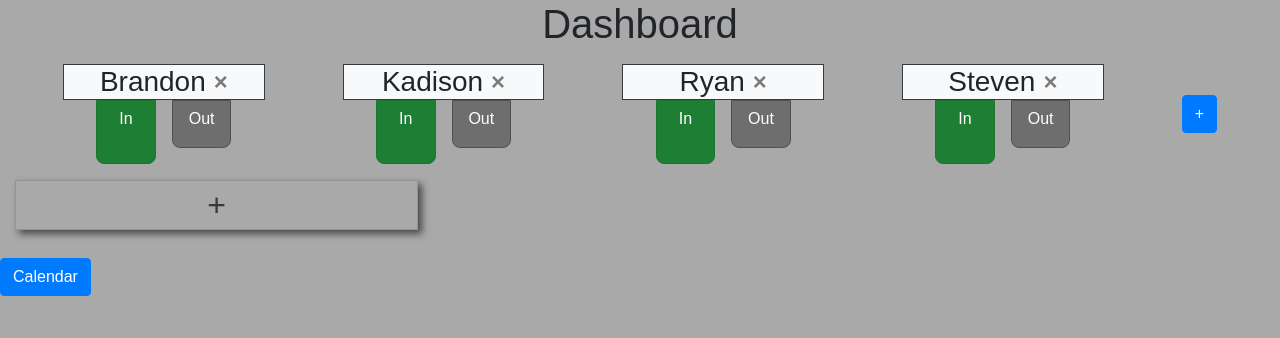
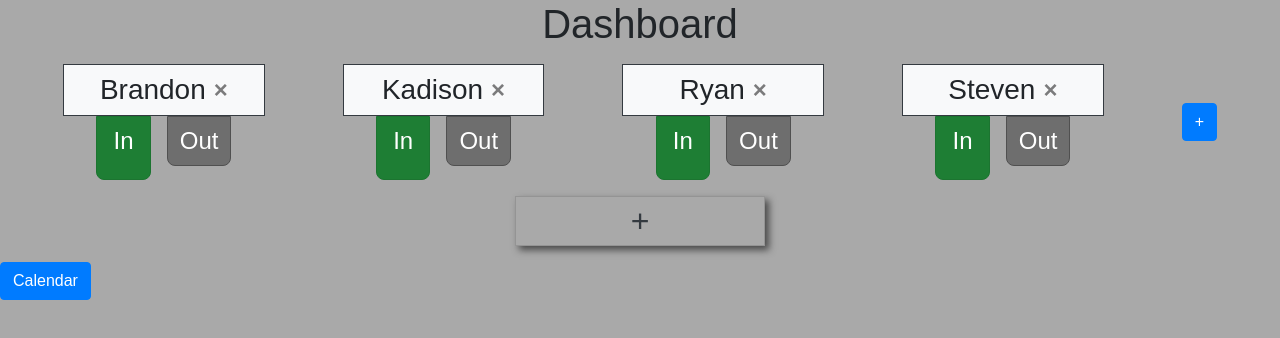
Before and after one commit to ryanfok97/roommate-hub, a React (Create React App) app in the folder react/: page / in a window 1280 px wide. Shown: the top 338 px of the page. Built offline with nearby package versions, Linux system fonts and the light colour scheme.

Commit message:
small style changes, always capitalizing roommate names

```diff
--- a/react/src/components/InOutButton.jsx
+++ b/react/src/components/InOutButton.jsx
@@ -1,6 +1,6 @@
 import React, { Component } from 'react';
 
-import { Col,
+import { Button, Col,
          Row,
          ToggleButtonGroup,
          ToggleButton } from 'react-bootstrap';
@@ -26,7 +26,7 @@ class InOutButton extends Component {
         return (
             <Col>
                 <div className='pl-5'>
-                    <Row noGutters className='justify-content-center align-items-center m-0 border border-dark bg-light'>
+                    <Row noGutters className='justify-content-center align-items-center m-0 py-2 border border-dark bg-light'>
                         <Col xs sm='auto'>
                             <h3 className='m-0'>{this.props.name}</h3>
                         </Col>
@@ -45,10 +45,10 @@ class InOutButton extends Component {
                             onChange={this.handleChange}
                             value={this.state.value}
                         >
-                            <ToggleButton value={1} variant='success' className='in-out-btn-toggle btn-block'>
+                            <ToggleButton value={1} variant='success' className='in-out-btn-toggle'>
                                 In
                             </ToggleButton>
-                            <ToggleButton value={2} variant='danger' className='in-out-btn-toggle btn-block'>
+                            <ToggleButton value={2} variant='danger' className='in-out-btn-toggle'>
                                 Out
                             </ToggleButton>
                         </ToggleButtonGroup>
--- a/react/src/components/InOutButtons.jsx
+++ b/react/src/components/InOutButtons.jsx
@@ -5,7 +5,6 @@ import { Button, Col, Container, Row } from 'react-bootstrap';
 class InOutButtons extends Component {
     render() {
         // TODO: make this configurable -- number of roommates per row? 4?
-        // TODO: also make this into a different component
         const inOutButtons = this.props.names.map((name) =>
             <InOutButton key={name} name={name}
                     handleShowRemoveModal={(name, e) => this.props.handleShowRemoveModal(name, e)}
--- a/react/src/components/StickyNote.jsx
+++ b/react/src/components/StickyNote.jsx
@@ -4,12 +4,8 @@ import { Card } from 'react-bootstrap';
 class StickyNote extends Component {
     render() {
         /* TODO:
-            * resizable (entire sticky note)
-            * editable (title, text both optional and editable)
             * bold/italic/underline/strikethrough capability (for text)
             * list capability (for text)
-            * lil x button to delete (top right corner)
-            * titles (optional and editable)
             * movable
         */
         return (
@@ -18,8 +14,8 @@ class StickyNote extends Component {
                     <button className='sticky-close close' onClick={(e) => this.props.handleDeleteStickyNote(this.props.idx, e)}>
                         <span aria-hidden='true'>&times;</span>
                     </button>
-                    <Card.Title as='input' className='sticky-note-title h5' placeholder='Note Title' />
-                    <Card.Text as='textarea' className='sticky-note-text' placeholder="What's your passive aggressive message?" />
+                    <Card.Title as='input' className='sticky-note-title h5' placeholder='Untitled' />
+                    <Card.Text contentEditable className='sticky-note-text' placeholder="What's your passive aggressive message?" />
                 </Card.Body>
             </Card>
         );
--- a/react/src/components/StickyNoteWall.jsx
+++ b/react/src/components/StickyNoteWall.jsx
@@ -1,5 +1,5 @@
 import React, { Component } from 'react';
-import { Button, Card, CardColumns, Container } from 'react-bootstrap';
+import { Button, Card, Container } from 'react-bootstrap';
 import StickyNote from './StickyNote';
 
 class StickyNoteWall extends Component {
@@ -34,12 +34,10 @@ class StickyNoteWall extends Component {
 
     render() {
         return (
-            <Container fluid className='my-3'>
-                <CardColumns className='text-center'>
-                    {this.state.notes}
-                    <Button as={Card} style={{fontSize: '2rem'}}
-                        className='sticky-note p-0 bg-transparent text-dark' onClick={() => this.handleAddStickyNote()}>+</Button>
-                </CardColumns>
+            <Container fluid className='my-3 text-center d-flex justify-content-around'>
+                {this.state.notes}
+                <Button as={Card} style={{fontSize: '2rem', overflow: 'visible', resize: 'none'}}
+                    className='sticky-note p-0 bg-transparent text-dark' onClick={() => this.handleAddStickyNote()}>+</Button>
             </Container>
         );
     }
--- a/react/src/index.css
+++ b/react/src/index.css
@@ -26,8 +26,10 @@ code {
 
 .in-out-btn-toggle {
     border-radius: 0 0 .5rem .5rem !important;
-    height: 3rem;
+    font-size: 1.5rem;
+    height: fit-content;
     margin: 0 .5rem !important;
+    width: 100%;
 }
 
 .sticky-close {
@@ -40,11 +42,30 @@ code {
 .sticky-note {
     background-color: rgb(255, 249, 171);
     border-radius: 0;
-    max-width: 30rem;
+    width: 20%;
+    max-width: 100%;
     -moz-box-shadow: 4px 4px 7px rgba(33,33,33,1);
     -webkit-box-shadow: 4px 4px 7px rgba(33,33,33,.7);
     box-shadow: 4px 4px 7px rgba(33,33,33,.7);
+    resize: both;
+    overflow: auto;
 }
+
+/* ::-webkit-scrollbar {
+    width: 15px;
+    background:lightgray;
+}
+
+::-webkit-scrollbar-track {
+    -webkit-box-shadow: inset 0 0 6px rgba(0,0,255,1);
+    border-radius: 15px;
+}
+
+::-webkit-scrollbar-thumb {
+    border-radius: 15px;
+    -webkit-box-shadow: inset 0 0 6px rgba(0,0,0,0.5);
+    background: rgb(80, 80, 80);
+}  */
 
 .sticky-note-title {
     background-color: transparent;
@@ -52,6 +73,7 @@ code {
     font-weight: bold;
     margin: 0;
     outline: none;
+    overflow: hidden;
     padding: .1rem;
     width: 100%;
 }
@@ -59,11 +81,19 @@ code {
 .sticky-note-text {
     background-color: transparent;
     border: none;
+    cursor: text;
+    height: 80%;
     outline: none;
     padding: .1rem;
     resize: none;
+    text-align: left;
     transition: none;
     width: 100%;
+}
+
+[contentEditable=true]:empty:not(focus):before {
+    content:attr(placeholder);
+    color: gray;
 }
 
 /* #dashboard-add-dropdown, .dashboard-add-dropdown {
--- a/react/src/pages/Dashboard.jsx
+++ b/react/src/pages/Dashboard.jsx
@@ -17,19 +17,22 @@ class Dashboard extends Component {
             addModalName: ''
         };
 
-        this.handleChangeAddRoommate = this.handleChangeAddRoommate.bind(this);
+        this.handleChangeAddRoommateModal = this.handleChangeAddRoommateModal.bind(this);
         this.handleAddRoommate = this.handleAddRoommate.bind(this);
         this.handleRemoveRoommate = this.handleRemoveRoommate.bind(this);
     }
 
-    handleChangeAddRoommate(e) {
+    handleChangeAddRoommateModal(e) {
         this.setState({ addModalName: e.target.value });
     }
 
     handleAddRoommate(e) {
         e.preventDefault();
-        console.log("Roommate added: " + this.state.addModalName);
-        var newNames = [...this.state.names, this.state.addModalName].sort();
+        // console.log("Roommate added: " + this.state.addModalName);
+        // capitalize first letter
+        var newName = this.state.addModalName.substr(0, 1).toUpperCase()
+                                    + this.state.addModalName.substr(1);
+        var newNames = [...this.state.names, newName].sort();
 
         this.setState({
             names: newNames,
@@ -78,7 +81,7 @@ class Dashboard extends Component {
                     show={this.state.addModalShow}
                     onHide={() => this.setState({addModalShow: false})}
                     addModalName={this.state.addModalName}
-                    onChangeAddRoommate={this.handleChangeAddRoommate}
+                    onChangeAddRoommate={this.handleChangeAddRoommateModal}
                     onAddRoommate={this.handleAddRoommate}
                 />
                 <RemoveRoommateModal
```
